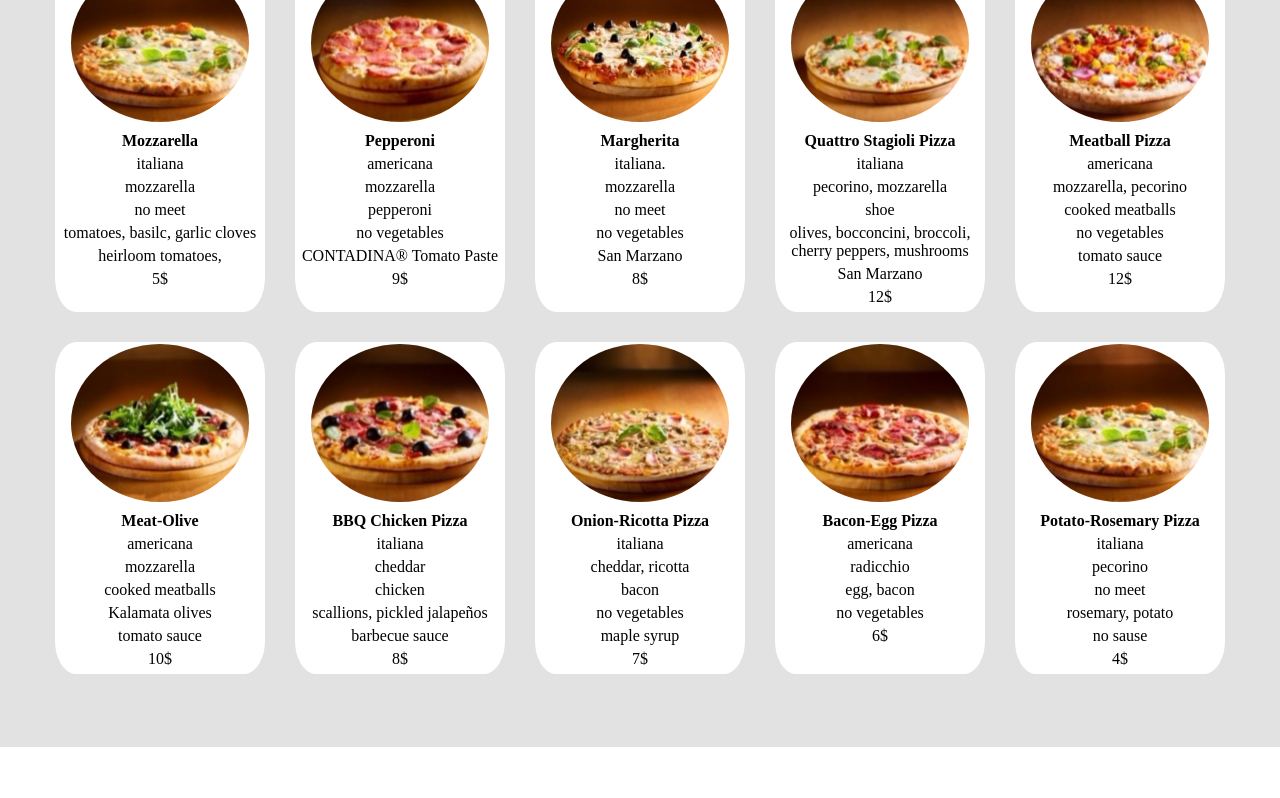
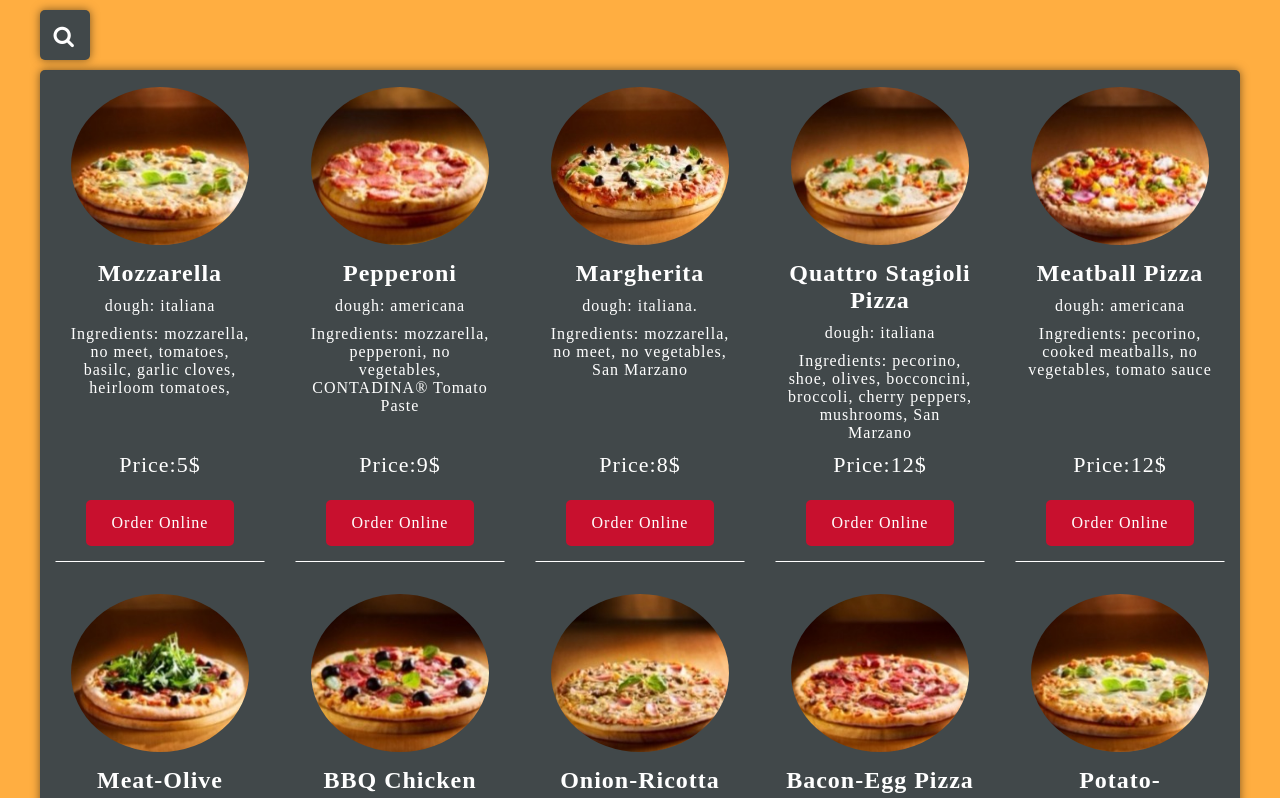
Before and after one commit to MykolajKrusser/pizza-menu-in-AngularJS, a plain HTML site: page index.html in a window 1280 px wide. Shown: the part 74-872 px from the top of the page. Before the commit the page ends 821 px from the top, so only its background shows below. Drawn offline with nearby package versions, Linux system fonts and the light colour scheme.

Commit message:
v1.1 add styles

```diff
--- a/css/style.css
+++ b/css/style.css
@@ -1,8 +1,13 @@
+/*
+Main settings
+ */
 html, body {
     margin: 0;
     padding: 0;
     height: 100%;
     min-height: 100%;
+    background-color: #ffae41;
+    letter-spacing: 1px;
 }
 a {
     text-decoration: none;
@@ -21,13 +26,74 @@ section {
     max-width: 1200px;
     margin: 0 auto;
 }
+h1{
+    font-size: 30px;
+    color: #41484a;
+}
+/*
+filter Input
+ */
+.container{
+    width: 0;
+    height: 50px;
+    background: #41484a;
+    text-align: center;
+    line-height: 45px;
+    padding-right: 50px;
+    transition: all 0.5s ease;
+    border-radius: 5px;
+    position: relative;
+    box-shadow: 0 0 10px rgba(0,0,0,0.5);
+}
 
+.input{
+    border: 0;
+    border-bottom: 2px solid #fff;
+    background: transparent;
+    width: 0;
+    padding: 5px 0;
+    outline: none;
+    color: #fff;
+    font-weight: bold;
+    transition: all 0.3s ease;
+}
+
+.container .fa{
+    color: #ffffff;
+    position: absolute;
+    right: 15px;
+    top: 15px;
+    font-size: 22px;
+    cursor: pointer;
+}
+
+.container.active{
+    width: 250px;
+    padding-left: 25px;
+    transition: all 0.5s ease;
+}
+
+.input.active{
+    width: 98%;
+    padding-left: 5px;
+    transition: all 0.5s 0.8s ease;
+}
+
+input::placeholder {
+    color: #fff;
+}
+/*
+pizza template
+ */
 #pizzaMenu-list{
-    background: #e2e2e2;
+    margin: 10px 0 50px 0;
+    background: #41484A;
     min-height: 100vh;
     box-sizing: border-box;
     font-family: "Times New Roman", sans-serif;
     font-size: 16px;
+    border-radius: 5px;
+    box-shadow: 0 0 10px rgba(0,0,0,0.5);
 }
 #pizzaMenu-list>.content-wr>.flex {
     margin: 0 -15px;
@@ -35,14 +101,21 @@ section {
 pizza-card{
     margin: 15px;
     box-sizing: border-box;
-    background: #FFFFFF;
+    background: #41484A;
     display: flex;
     flex-wrap: nowrap;
     flex-direction: column;
     text-align: center;
     align-items: center;
+    color: white;
     border: 1px solid transparent;
-    border-radius: 10%;
+    border-bottom:1px solid white;
+}
+/*
+pizza - card width
+ */
+.column2{
+    width: calc(50% - 30px);
 }
 .col{
     width: calc(20% - 30px);
@@ -68,6 +141,33 @@ pizza-card{
     border: 1px solid transparent;
     border-radius: 50%;
 }
-.pizzaCard-info>*{
-    margin: 5px;
+.pizzaCard-info{
+    flex-direction: column;
+    justify-content: space-between;
+    height: 100%;
 }
+.pizzaCard-info>div>*{
+    margin: 10px;
+}
+.price {
+    font-size: 22px;
+    margin-top: auto;
+}
+.btn{
+    margin: 0 auto 15px auto;
+    background-color: #c8102e;
+    border: 2px solid #c8102e;
+    border-radius: 5px;
+    color: #fff;
+    cursor: pointer;
+    display: inline-block;
+    padding: .75em 1.5em;
+    text-decoration: none;
+    text-align: center;
+    vertical-align: middle;
+    transition: background-color 300ms ease-out;
+}
+.btn:hover{
+    background-color: #b4102f;
+    transition: background-color 300ms ease-out;
+}
--- a/index.html
+++ b/index.html
@@ -6,13 +6,21 @@
     <meta name="viewport" content="width=device-width, initial-scale=1.0">
     <!--styles css -->
     <link rel="stylesheet" href="css/style.css">
+    <link rel="stylesheet" href="https://maxcdn.bootstrapcdn.com/font-awesome/4.7.0/css/font-awesome.min.css">
     <!--scripts -->
     <script src="js/angular.min.js"></script>
     <script src="js/app.js"></script>
+    <script src="https://ajax.googleapis.com/ajax/libs/jquery/3.3.1/jquery.min.js"></script>
+    <script src="js/animation.js"></script>
 </head>
-<body ng-app="pizzaMenu">
-    <input type="text" ng-model="query">
-    <section ng-controller="pizzaMenuCtrl" id="pizzaMenu-list">
+<body ng-app="pizzaMenu" >
+    <section class="content-wr">
+        <h1>Pizza Menu</h1>
+        <div class="container">
+            <input ng-model="query" type="text" class="input" placeholder="Filter price ingredients dough">
+            <i class="fa fa-search" aria-hidden="true"></i>
+        </div>
+        <div ng-controller="pizzaMenuCtrl" id="pizzaMenu-list">
             <div class="content-wr flex">
                 <pizza-card
                         class="col"
@@ -20,6 +28,7 @@
                         pizza="pizza">
                 </pizza-card>
             </div>
+        </div>
     </section>
 </body>
 </html>
--- /dev/null
+++ b/js/animation.js
@@ -0,0 +1,8 @@
+$(document).ready(function(){
+
+    $(".fa-search").click(function(){
+        $(".container, .input").toggleClass("active");
+        $("input[type='text']").focus();
+    });
+
+});
--- a/js/app.js
+++ b/js/app.js
@@ -1,3 +1,4 @@
+'use strict';
 var app = angular.module('pizzaMenu', []);
 app.controller('pizzaMenuCtrl', ['$scope', function (scope) {
     scope.pizzas = [
@@ -35,7 +36,7 @@ app.controller('pizzaMenuCtrl', ['$scope', function (scope) {
             "name":"Quattro Stagioli Pizza",
             "price":"12",
             "dough":"italiana",
-            "cheese":"pecorino, mozzarella",
+            "cheese":"pecorino",
             "meet":"shoe",
             "vegetables":"olives, bocconcini, broccoli, cherry peppers, mushrooms",
             "sauce":"San Marzano",
@@ -45,7 +46,7 @@ app.controller('pizzaMenuCtrl', ['$scope', function (scope) {
             "name":"Meatball Pizza",
             "price":"12",
             "dough":"americana",
-            "cheese":"mozzarella, pecorino",
+            "cheese":"pecorino",
             "meet":"cooked meatballs",
             "vegetables":"no vegetables",
             "sauce":"tomato sauce",
@@ -55,7 +56,7 @@ app.controller('pizzaMenuCtrl', ['$scope', function (scope) {
             "name":"Meat-Olive",
             "price":"10",
             "dough":"americana",
-            "cheese":" mozzarella",
+            "cheese":"mozzarella",
             "meet":"cooked meatballs",
             "vegetables":"Kalamata olives",
             "sauce":"tomato sauce",
@@ -73,9 +74,9 @@ app.controller('pizzaMenuCtrl', ['$scope', function (scope) {
         },
         {
             "name":"Onion-Ricotta Pizza",
-            "price":"7",
+            "price":"10",
             "dough":"italiana",
-            "cheese":"cheddar, ricotta",
+            "cheese":"cheddar",
             "meet":"bacon",
             "vegetables":"no vegetables",
             "sauce":"maple syrup",
@@ -93,9 +94,9 @@ app.controller('pizzaMenuCtrl', ['$scope', function (scope) {
         },
         {
             "name":"Potato-Rosemary Pizza",
-            "price":"4",
+            "price":"6",
             "dough":"italiana",
-            "cheese":"pecorino",
+            "cheese":"ricotta",
             "meet":"no meet",
             "vegetables":"rosemary, potato",
             "sauce":"no sause",
--- a/template/person-card.html
+++ b/template/person-card.html
@@ -1,13 +1,14 @@
+ <a href="#">
+        <img ng-src="{{'img/' + pizza.photo}}" alt="" class="photo">
+ </a>
+ <div class="pizzaCard-info flex">
+     <div>
+         <h2>{{pizza.name}}</h2>
+         <p>dough: {{pizza.dough}}</p>
+         <p>Ingredients: {{pizza.cheese}}, {{pizza.meet}},
+             {{pizza.vegetables}}, {{pizza.sauce}}</p>
 
-    <a href="#" class="pizzaCard-img">
-        <img ng-src="{{'img/' + pizza.photo}}" alt="" class="photo">
-    </a>
-    <div class="pizzaCard-info">
-        <h4 class="">{{pizza.name}}</h4>
-        <p>{{pizza.dough}}</p>
-        <p>{{pizza.cheese}}</p>
-        <p>{{pizza.meet}}</p>
-        <p>{{pizza.vegetables}}</p>
-        <p>{{pizza.sauce}}</p>
-        <p>{{pizza.price}}$</p>
-    </div>
+     </div>
+     <p class="price">Price:{{pizza.price}}$</p>
+     <a href="#" class="btn">Order Online</a>
+ </div>
```
Lines whose indentation alone changed are shown as unchanged.
